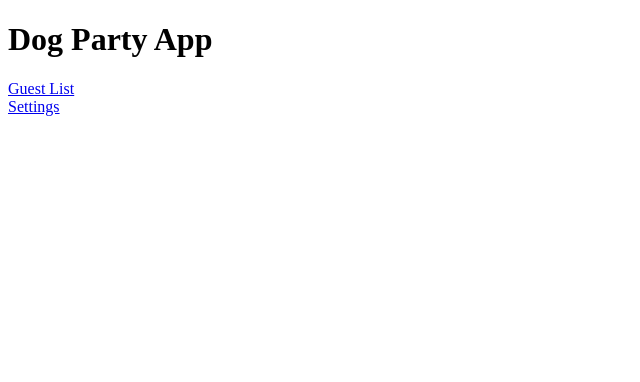
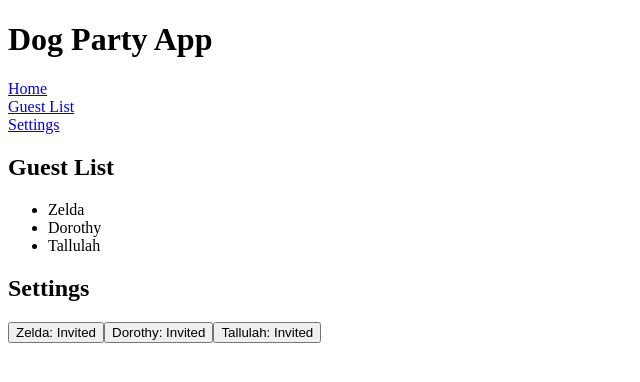
Before and after one commit to Objective-Enterprises/2025-07-20-dog-state, a React (Vite) app: page / in a window 1280 px wide. Shown: the top 382 px of the page, without its empty margins (0-640 px from the left). Built offline with nearby package versions, Linux system fonts and the light colour scheme.

Commit message:
Add home page

```diff
--- a/src/App.jsx
+++ b/src/App.jsx
@@ -2,6 +2,7 @@ import { useState } from 'react'
 import { BrowserRouter, Routes, Route, Link } from 'react-router-dom'
 import GuestList from './GuestList'
 import Settings from './Settings'
+import Home from './Home'
 
 export default function App () {
   const [guestList, setGuestList] = useState(['Zelda', 'Dorothy', 'Tallulah'])
@@ -14,12 +15,19 @@ export default function App () {
     <BrowserRouter>
       <h1>Dog Party App</h1>
       <div>
+        <Link to='/'>Home</Link>
+      </div>
+      <div>
         <Link to='/guest-list'>Guest List</Link>
       </div>
       <div>
         <Link to='/settings'>Settings</Link>
       </div>
       <Routes>
+        <Route
+          path='/'
+          element={<Home guestList={guestList} uninvite={uninvite} />}
+        />
         <Route
           path='/guest-list'
           element={<GuestList guestList={guestList} />}
--- /dev/null
+++ b/src/Home.jsx
@@ -0,0 +1,11 @@
+import GuestList from "./GuestList";
+import Settings from "./Settings";
+
+export default function Home (props) {
+  return (
+    <>
+      <GuestList guestList={props.guestList} />
+      <Settings guestList={props.guestList} uninvite={props.uninvite} />
+    </>
+  )
+}
```
